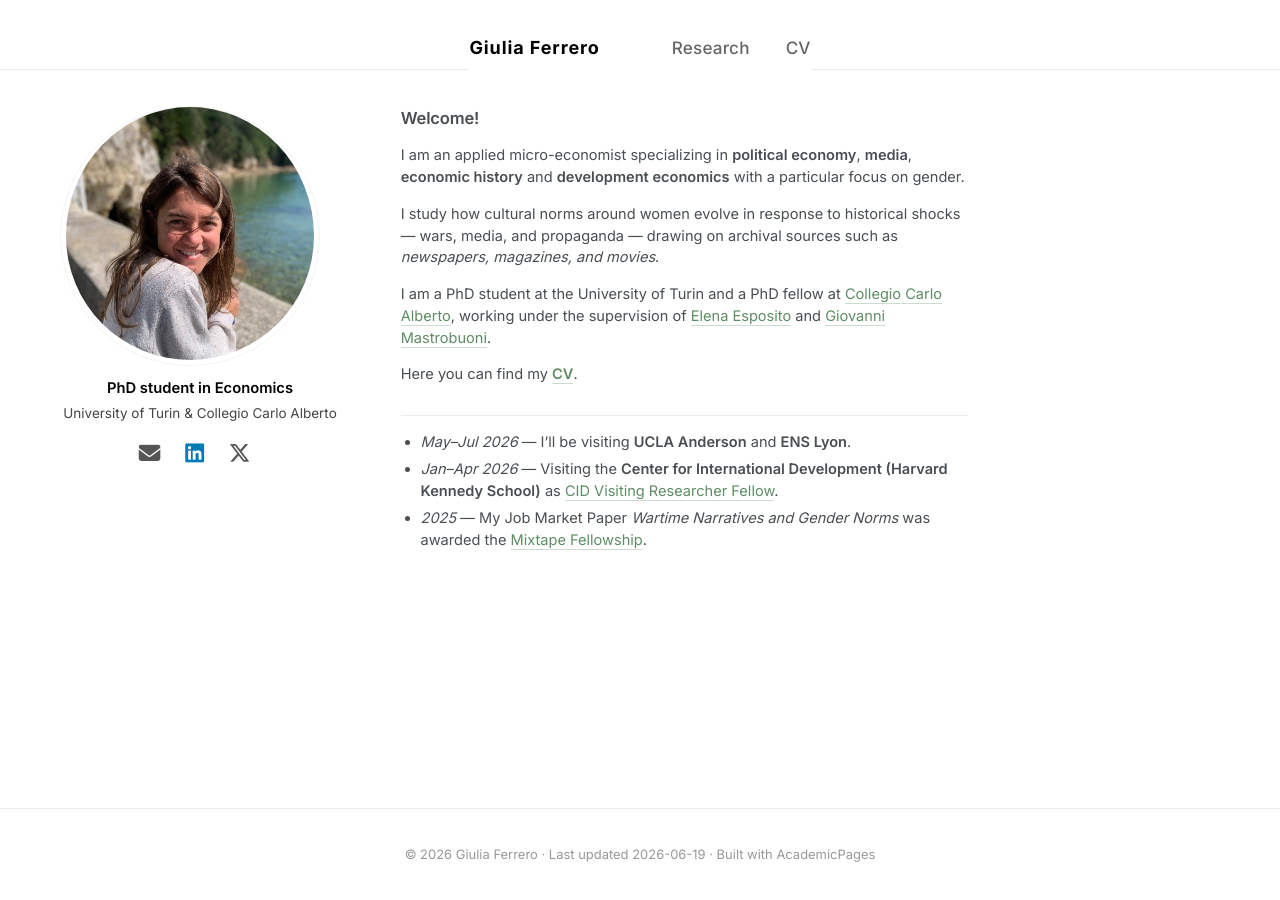
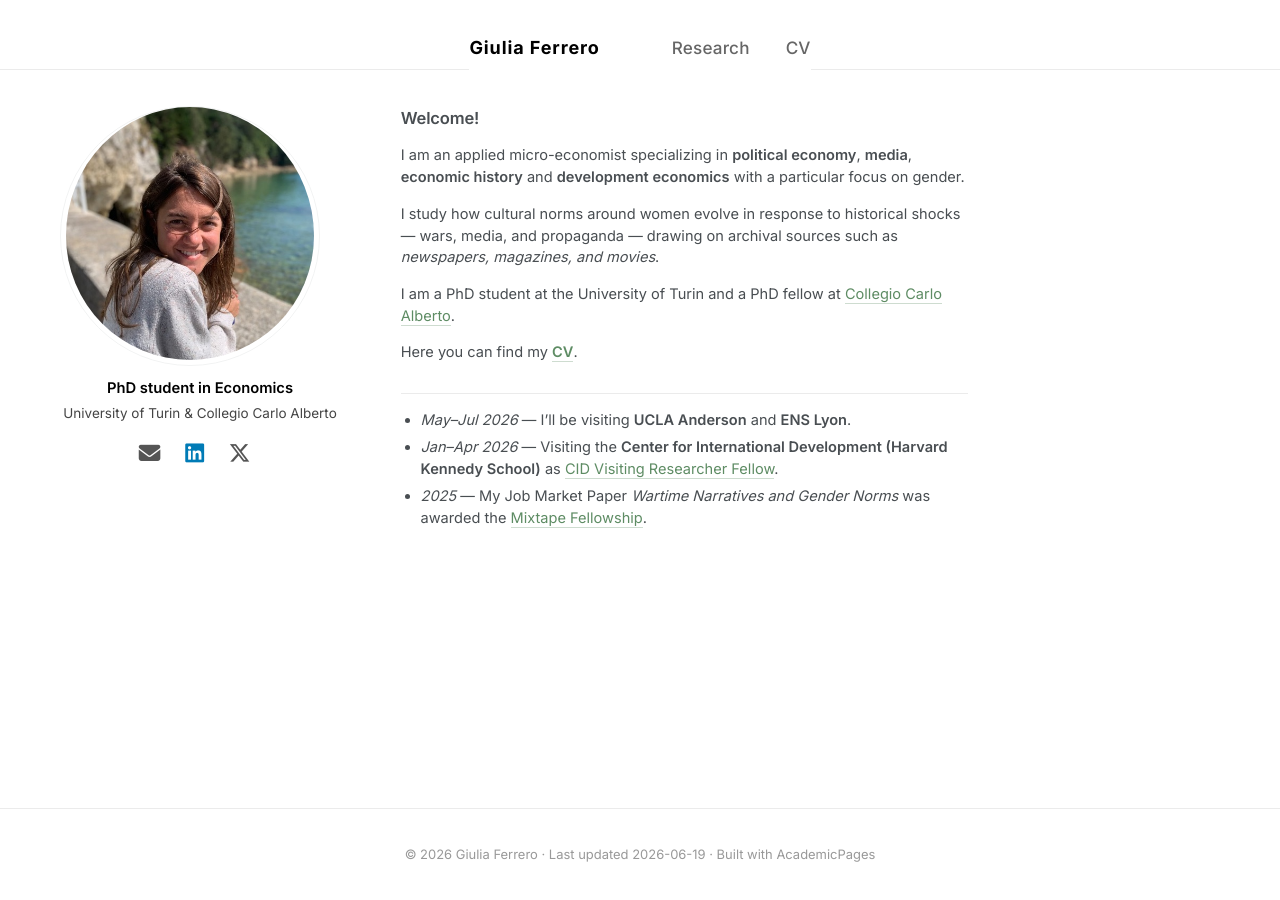
Before and after one commit to giuliferrero/giuliferrero.github.io, a Jekyll site: the page built from _pages/about.md, in a window 1280 px wide. Built offline with Jekyll 4.4.1, drawn with Linux system fonts in a browser that asks for light colours; some web fonts are replaced.

Commit message:
Remove supervisor names from front page
Co-Authored-By: Claude Opus 4.7 (1M context) <noreply@anthropic.com>

```diff
--- a/_pages/about.md
+++ b/_pages/about.md
@@ -13,7 +13,7 @@ I am an applied micro-economist specializing in **political economy**, **media**
 
 I study how cultural norms around women evolve in response to historical shocks — wars, media, and propaganda — drawing on archival sources such as *newspapers, magazines, and movies*.
 
-I am a PhD student at the University of Turin and a PhD fellow at [Collegio Carlo Alberto](https://www.phdpareto.carloalberto.org/giulia-ferrero/), working under the supervision of [Elena Esposito](https://www.elenaesposito.com/) and [Giovanni Mastrobuoni](https://sites.google.com/site/giovannimastrobuoni/).
+I am a PhD student at the University of Turin and a PhD fellow at [Collegio Carlo Alberto](https://www.phdpareto.carloalberto.org/giulia-ferrero/).
 
 Here you can find my [**CV**](/files/CV_Ferrero_2026.pdf).
 
```
